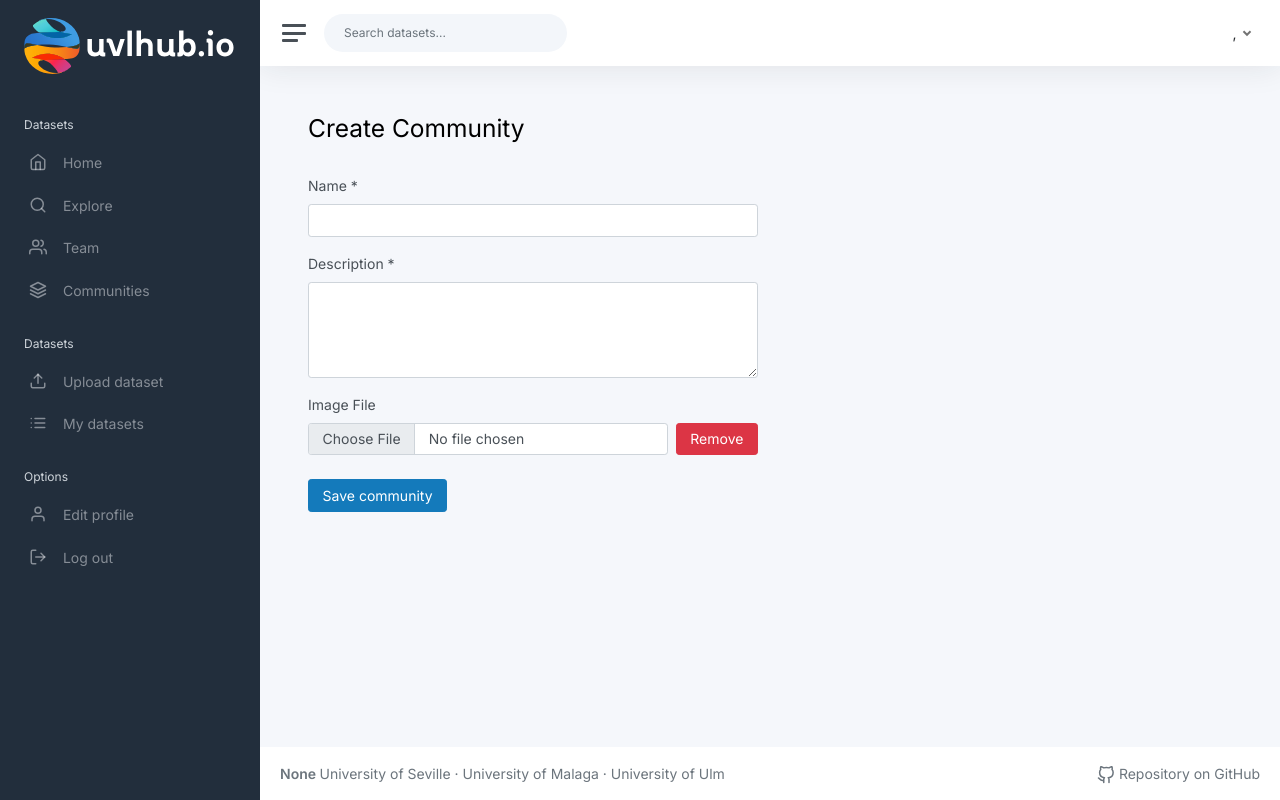
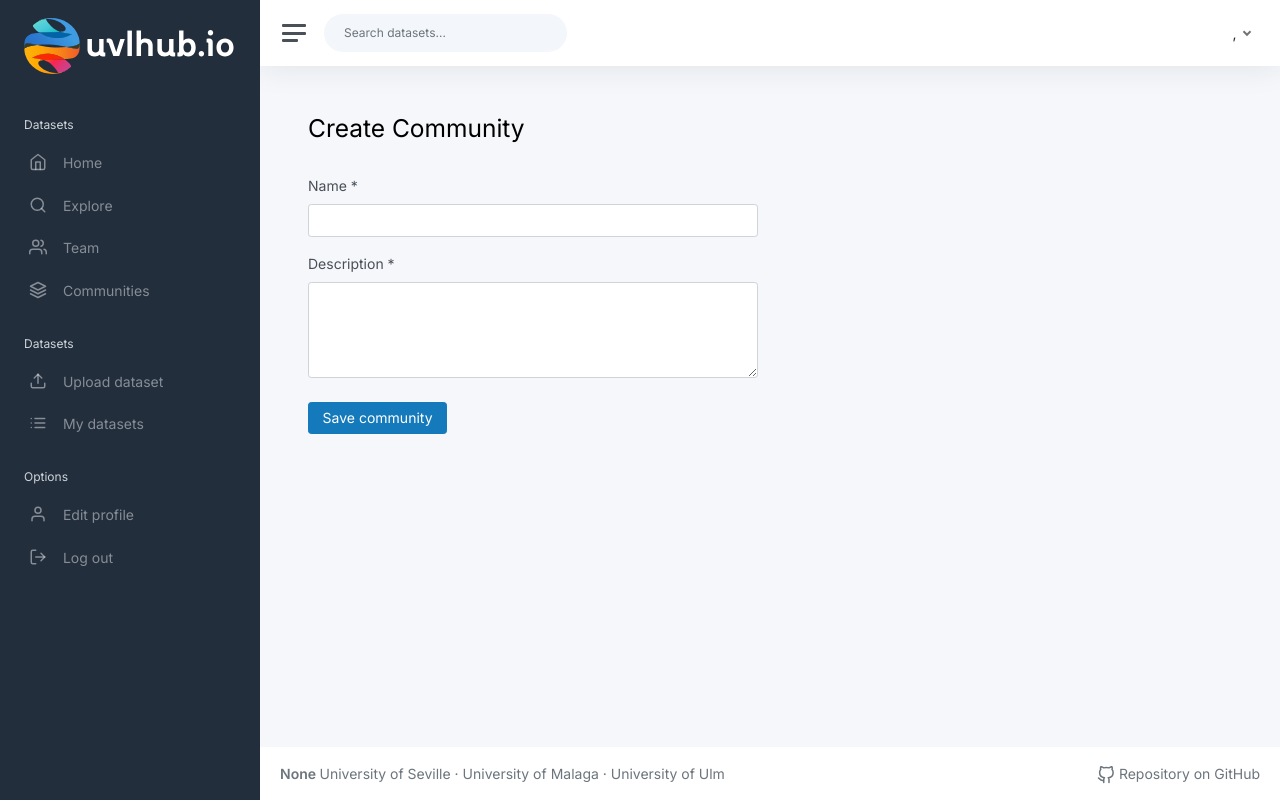
Before and after one commit to pringa-uvlhub/uvlhub, a Flask app: page /community/create in a window 1280 px wide. Run offline with Flask 3, Linux system fonts and the light colour scheme; the visitor is signed in with stand-in values (Sample User, id 1); parts of the project's set-up code (start-up, migrations or seed data) failed here and were passed over; some libraries are stand-ins or nearby versions.

Commit message:
Fix: Images Community fixed

```diff
--- a/app/modules/community/forms.py
+++ b/app/modules/community/forms.py
@@ -1,6 +1,6 @@
 from flask_wtf import FlaskForm
-from wtforms import StringField, TextAreaField, FileField, SubmitField
-from wtforms.validators import DataRequired,  Optional
+from wtforms import StringField, TextAreaField, SubmitField
+from wtforms.validators import DataRequired
 
 
 class CommunityForm(FlaskForm):
@@ -8,10 +8,7 @@
     description = TextAreaField("Description", validators=[DataRequired()])
 
     # Logo field: Optional, but if provided, it must be an .svg file
-    logo = FileField(
-        "Image File",
-        validators=[Optional()]
-    )
+
     submit = SubmitField('Save community')
 
     def get_dsmetadata(self):
--- a/app/modules/community/routes.py
+++ b/app/modules/community/routes.py
@@ -6,8 +6,6 @@
 from app.modules.auth.services import AuthenticationService
 from app.modules.community.services import CommunityService
 from app.modules.community import community_bp
-from werkzeug.utils import secure_filename
-import os
 
 community_service = CommunityService()
 auth_service = AuthenticationService()
@@ -31,31 +29,11 @@
 
         try:
             logger.info("Creating community...")
-
-            logo_filename = None
-            if form.logo.data:
-                logger.info("1111111111")
-                logo_file = form.logo.data
-                logo_filename = secure_filename(logo_file.filename)
-
-                upload_folder = os.path.join('app/static/img/community')
-                if not os.path.exists(upload_folder):
-                    os.makedirs(upload_folder)
-
-                file_path = os.path.join(upload_folder, logo_filename)
-                logo_file.save(file_path)
-
-                community_service = CommunityService()
-                community_service.create_from_form(
-                    form=form,
-                    current_user=current_user,
-                    )
-            else:
-                community_service = CommunityService()
-                community_service.create_from_form(
-                    form=form,
-                    current_user=current_user
-                    )
+            community_service = CommunityService()
+            community_service.create_from_form(
+                form=form,
+                current_user=current_user
+                )
             flash('Community created successfully!', 'success')
             return redirect(url_for('community.index'))
 
--- a/app/modules/community/seeders.py
+++ b/app/modules/community/seeders.py
@@ -32,7 +32,7 @@
                 description="A community for developers passionate about open source projects.",
                 created_by_id=user_ids[0],  # Asigna al primer usuario como creador.
                 created_at=datetime.now(timezone.utc),
-                logo=None  # Puedes agregar un logo específico
+                logo=None
             ),
             Community(
                 name="AI Researchers",
--- a/app/modules/community/templates/community/create.html
+++ b/app/modules/community/templates/community/create.html
@@ -46,32 +46,7 @@
                     {% endfor %}
                 </div>
 
-                <!-- Campo de logo -->
-                <div class="mb-3">
-                    {{ form.logo.label(class="form-label") }}
-                    <div class="d-flex align-items-center">
-                        {{ form.logo(class="form-control", id="logo") }}
-                        <button type="button" class="btn btn-danger ms-2" id="removeLogoBtn">
-                            <i class="bi bi-x-circle"></i> Remove
-                        </button>
-                    </div>
-                    {% for error in form.logo.errors %}
-                        <span class="text-danger small">{{ error }}</span>
-                    {% endfor %}
-                </div>
 
-                <!-- Script para el botón de limpiar logo -->
-                <script>
-                    document.addEventListener('DOMContentLoaded', function() {
-                        const removeLogoBtn = document.getElementById('removeLogoBtn');
-                        const logoInput = document.getElementById('logo');
-                        if (removeLogoBtn && logoInput) {
-                            removeLogoBtn.addEventListener('click', function() {
-                                logoInput.value = ""; // Limpia el campo de entrada
-                            });
-                        }
-                    });
-                </script>
 
                 <!-- Botón para enviar el formulario -->
                 <div class="mt-4">
```
Also changed, not shown: app/modules/community/services.py (+1 -21 lines).
